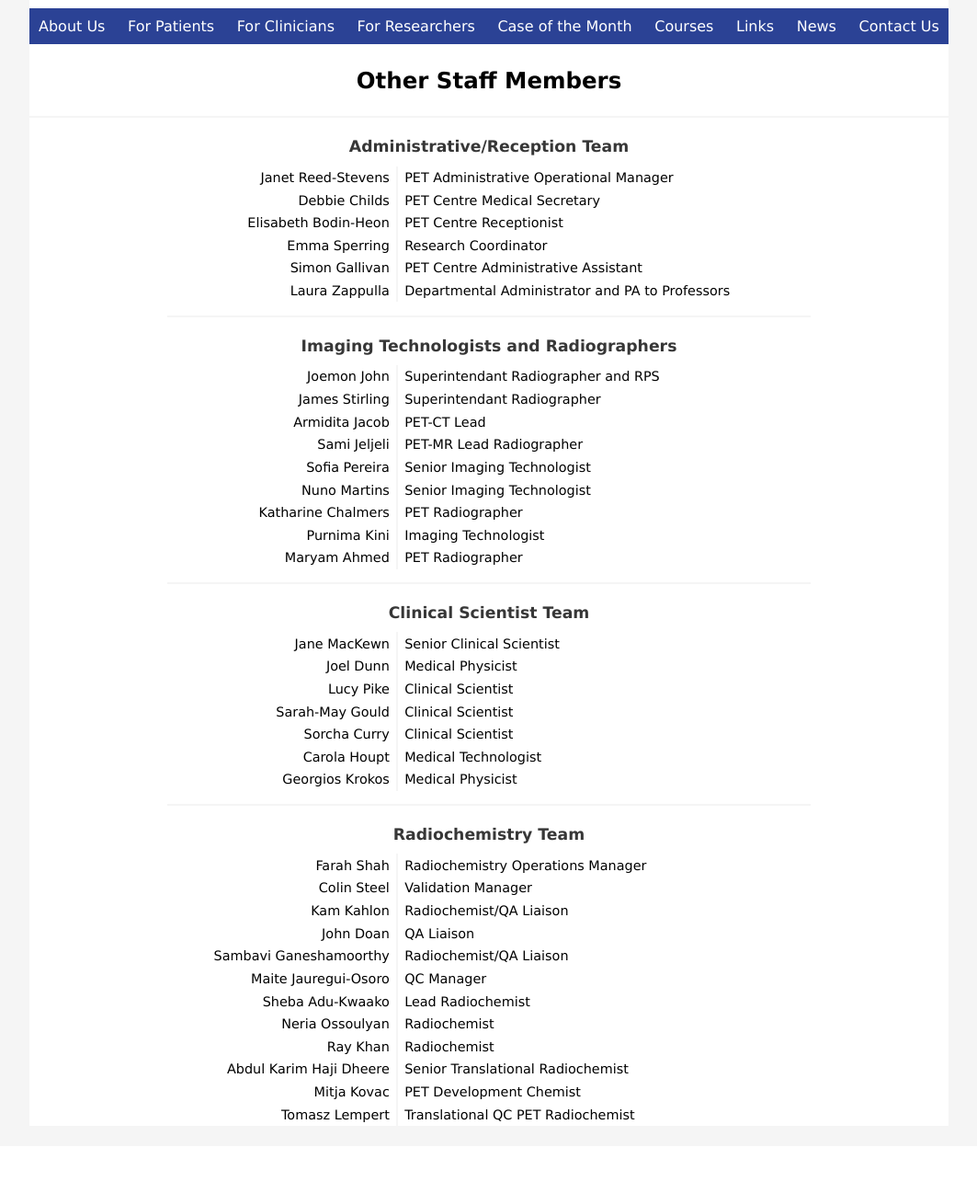
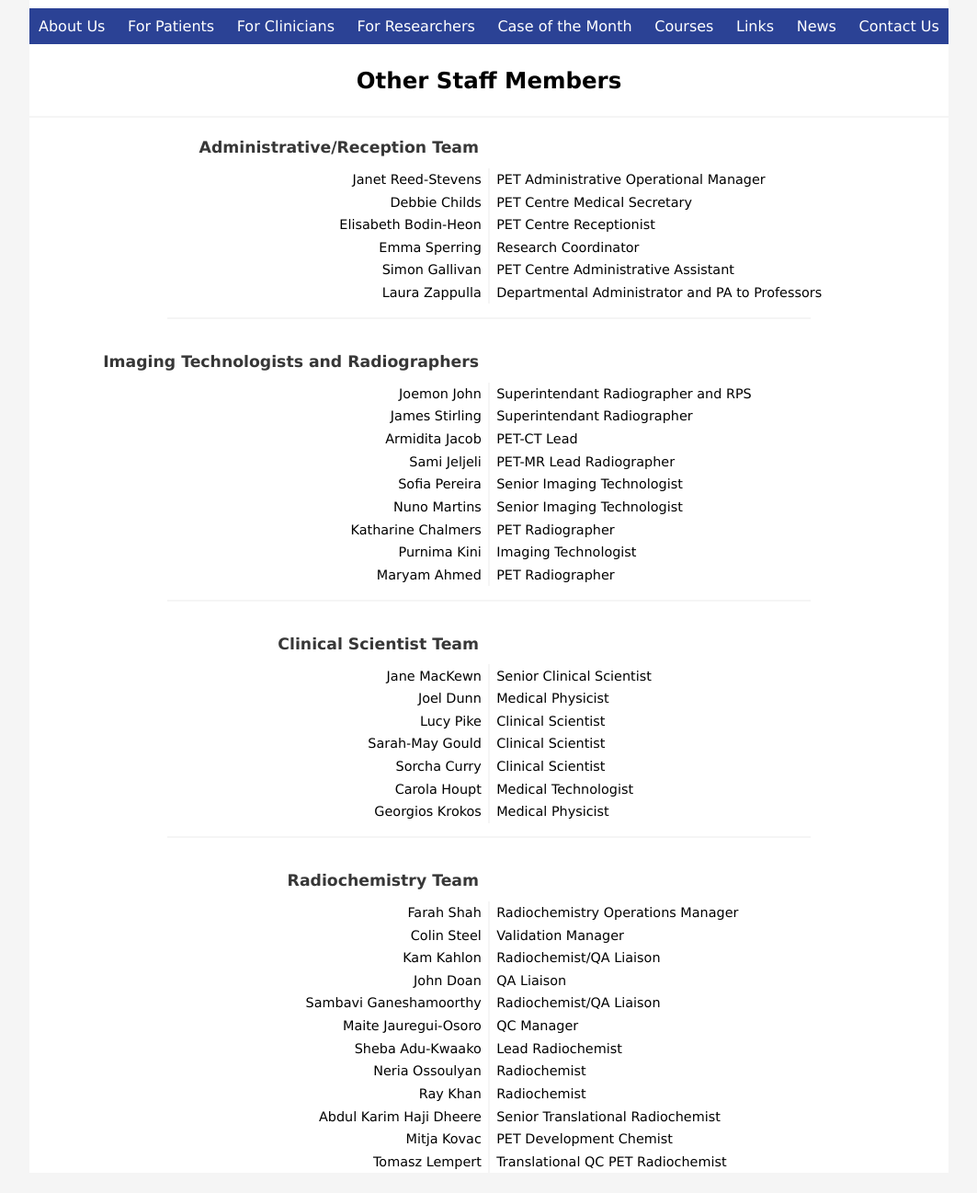
Before and after one commit to sarahmaygould/PETCentre, a PHP site: page /AboutUs_OtherStaff/other_staff.php in a window 1280 px wide. Shown: the part 193-1490 px from the top of the page at 92% size, without its empty margins (108-1171 px from the left). Before the commit the page ends 1413 px from the top, so only its background shows below. Run offline with PHP 8.4, Linux system fonts and the light colour scheme.

Commit message:
Tweak staff page.

```diff
--- a/AboutUs_OtherStaff/other_staff-style.css
+++ b/AboutUs_OtherStaff/other_staff-style.css
@@ -19,5 +19,10 @@
 
 .staff-table-title {
   text-align: left;
-  width: 60%;
+  width: 50%;
 }
+
+.staff-table-sectionhead {
+  text-align: right;
+  width: 50%;
+}
--- a/AboutUs_OtherStaff/other_staff.php
+++ b/AboutUs_OtherStaff/other_staff.php
@@ -22,8 +22,11 @@
         </div>
 
         <div class="staff-group-container">
-          <h1>Administrative/Reception Team</h1>
           <table class="staff-group-table">
+            <tr>
+              <td class="staff-table-sectionhead"><h1>Administrative/Reception Team</h1></td>
+              <td></td>
+            </tr>
             <tr>
               <td class="staff-table-name">Janet Reed-Stevens</td>
               <td class="staff-table-title">PET Administrative Operational Manager</td>
@@ -54,8 +57,11 @@
         <hr>
 
         <div class="staff-group-container">
-          <h1>Imaging Technologists and Radiographers</h1>
           <table class="staff-group-table">
+            <tr>
+              <td class="staff-table-sectionhead"><h1>Imaging Technologists and Radiographers</h1></td>
+              <td></td>
+            </tr>
             <tr>
               <td class="staff-table-name">Joemon John</td>
               <td class="staff-table-title">Superintendant Radiographer and RPS</td>
@@ -98,8 +104,11 @@
         <hr>
 
         <div class="staff-group-container">
-          <h1>Clinical Scientist Team</h1>
           <table class="staff-group-table">
+            <tr>
+              <td class="staff-table-sectionhead"><h1>Clinical Scientist Team</h1></td>
+              <td></td>
+            </tr>
             <tr>
               <td class="staff-table-name">Jane MacKewn</td>
               <td class="staff-table-title">Senior Clinical Scientist</td>
@@ -135,8 +144,11 @@
         <hr>
 
         <div class="staff-group-container">
-          <h1>Radiochemistry Team</h1>
           <table class="staff-group-table">
+            <tr>
+              <td class="staff-table-sectionhead"><h1>Radiochemistry Team</h1></td>
+              <td></td>
+            </tr>
             <tr>
               <td class="staff-table-name">Farah Shah</td>
               <td class="staff-table-title">Radiochemistry Operations Manager</td>
```
